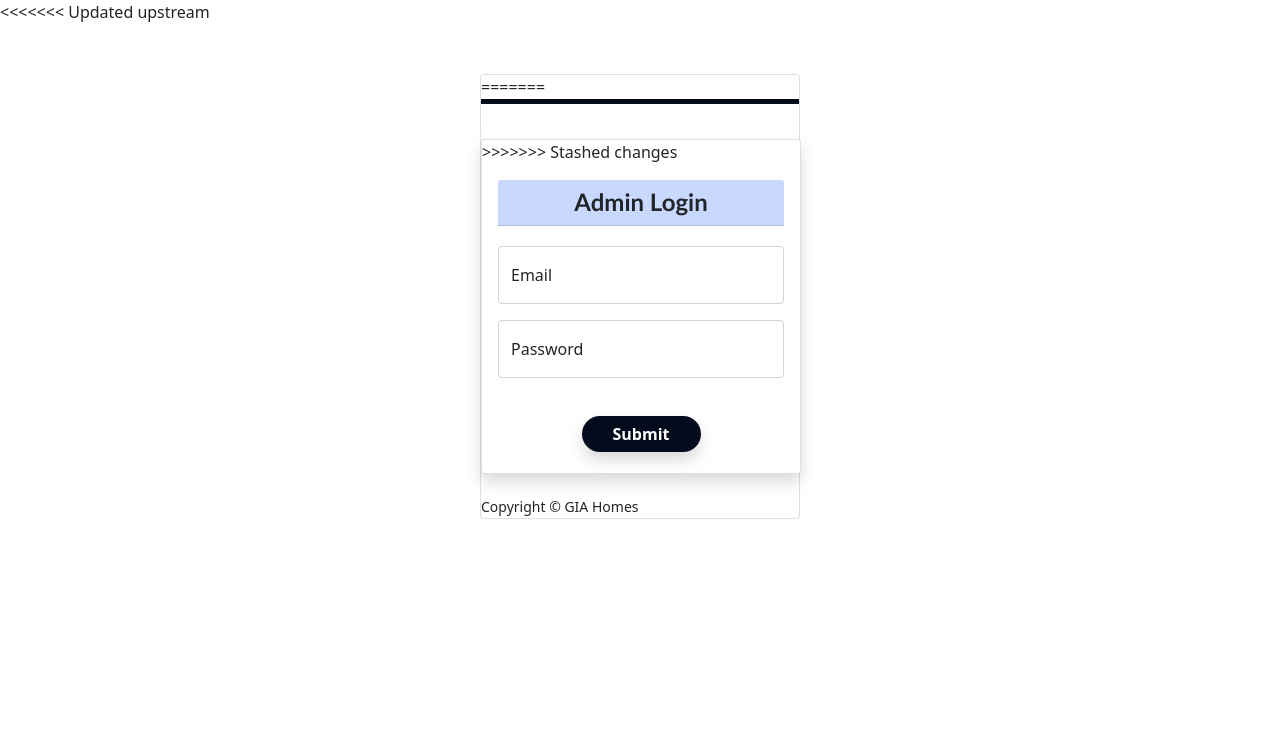
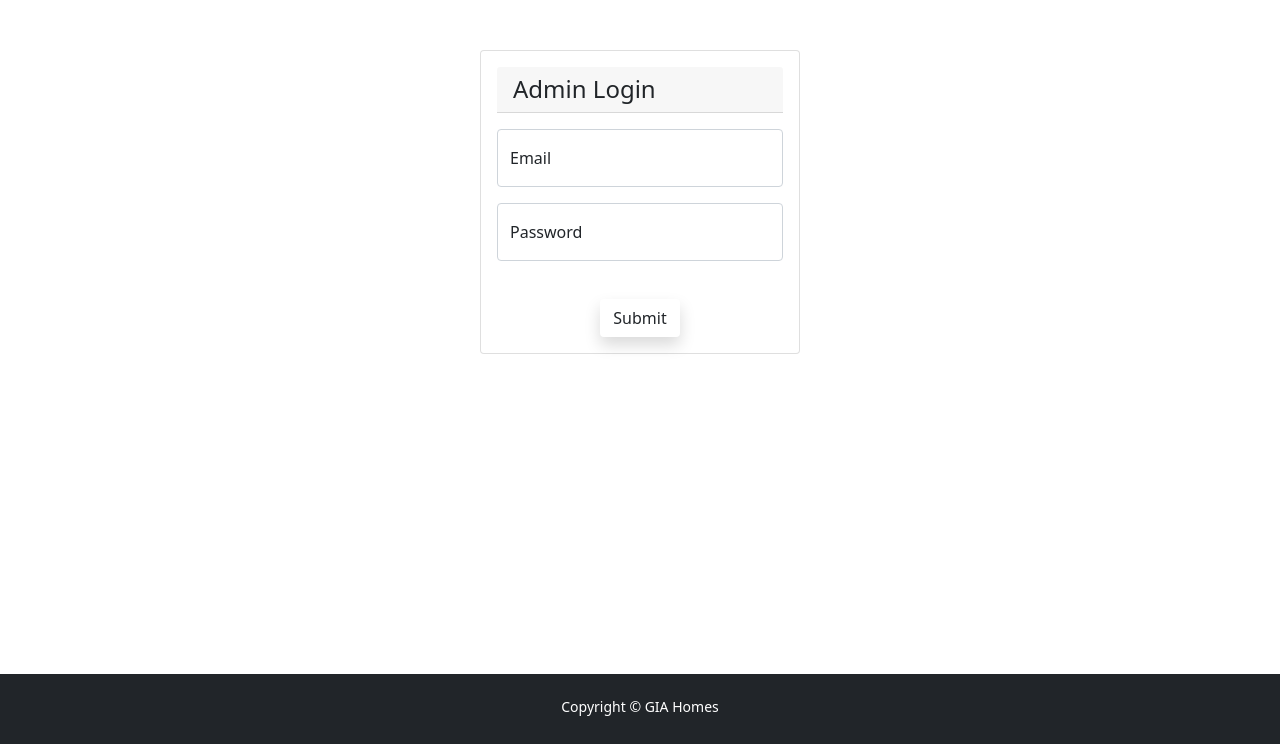
Before and after one commit to fromabby/gia-web-app, a PHP site: page /login.php in a window 1280 px wide. Shown: the part 56-800 px from the top of the page. Run offline with PHP 8.4, Linux system fonts and the light colour scheme.

Commit message:
STICKY GOO FOOTER

```diff
--- a/components/template/header.php
+++ b/components/template/header.php
@@ -47,9 +47,24 @@
             background-color: #343A40;
         }
 
-        footer {
-            margin-top: auto;
-        }
+        .footer {
+        position: absolute;
+        left: 0;
+        bottom: 0;
+        width: 100%;
+        height: 70px;
+        color: white;
+        background-color: #212529;
+        text-align: center;
+
+    }
+    .textFooter{
+        padding-top: 20px;
+        align-items: flex-end  ;
+        color: white;
+
+    }
+
     </style>
 </head>
 
--- a/login.php
+++ b/login.php
@@ -4,38 +4,8 @@ require_once "./components/template/header.php";
 
 if (!isset($_SESSION['email'])) {
 ?>
-<<<<<<< Updated upstream
+
 <div class="card" style="width: 20rem; margin: 50px auto;">
-=======
-
-<style>
-    .card-header{
-        font-family: 'Gill Sans', 'Gill Sans MT', Calibri, 'Trebuchet MS', sans-serif;
-        font-weight: bold;
-        margin-bottom: 20px;
-        text-align: center;
-        background-color: #c8d8ff;
-    }
-
-    .rectangle{
-        background-color: #040B1C;
-        height: 5px;
-        width: auto;
-    }
-
-    .home-btn {
-        background-color: #040B1C;
-        color: white;
-        border-radius: 50px;
-        padding: 5px 30px 5px 30px;
-        font-weight: bold;
-        margin-bottom: 5px;
-    }
-</style>
-
-<div class="rectangle"></div>
-    <div class="card shadow" style="width: 20rem; margin: 20px auto; margin-top: 35px;">
->>>>>>> Stashed changes
         <div class="card-body">
             <h4 class="card-header">Admin Login</h4>
 
```
